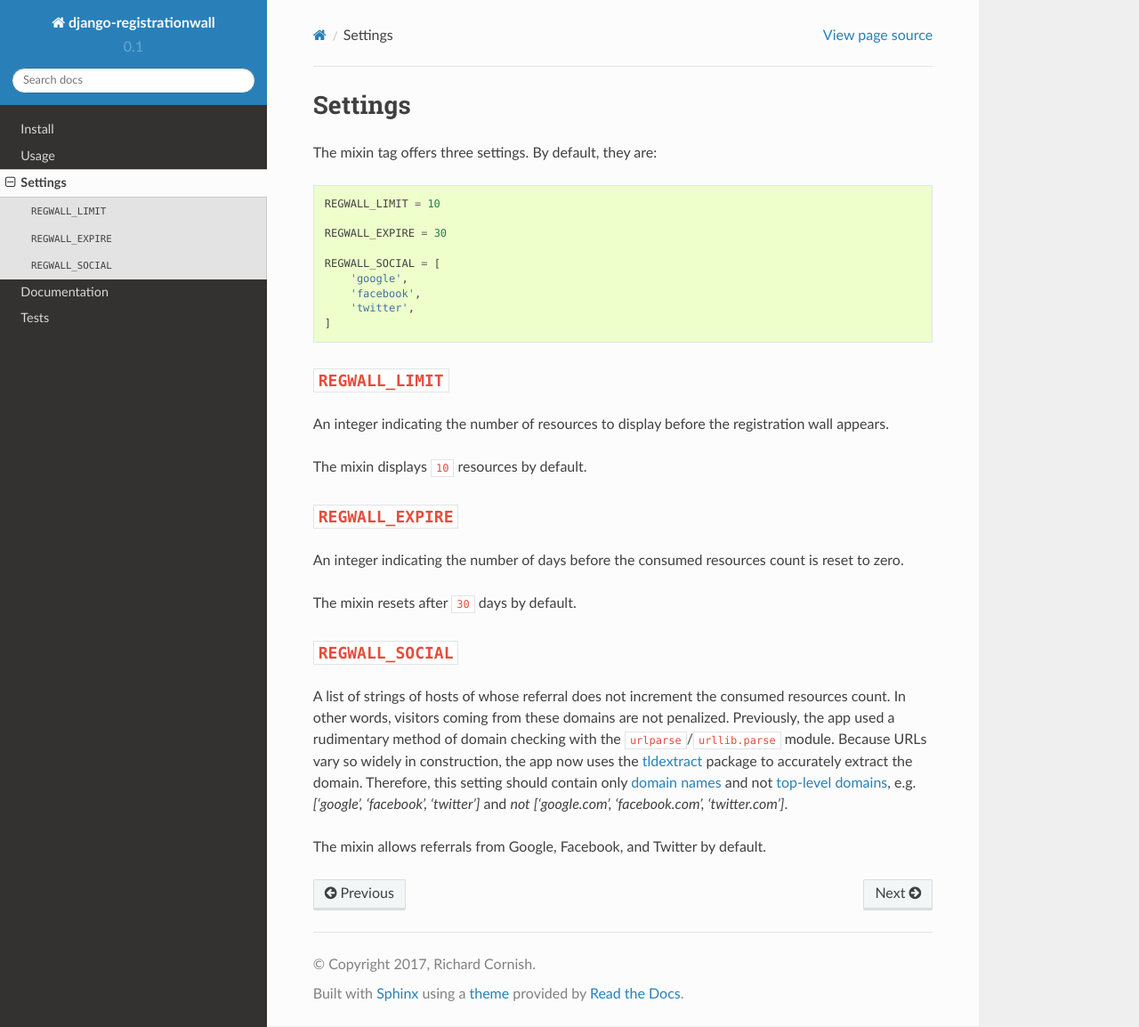
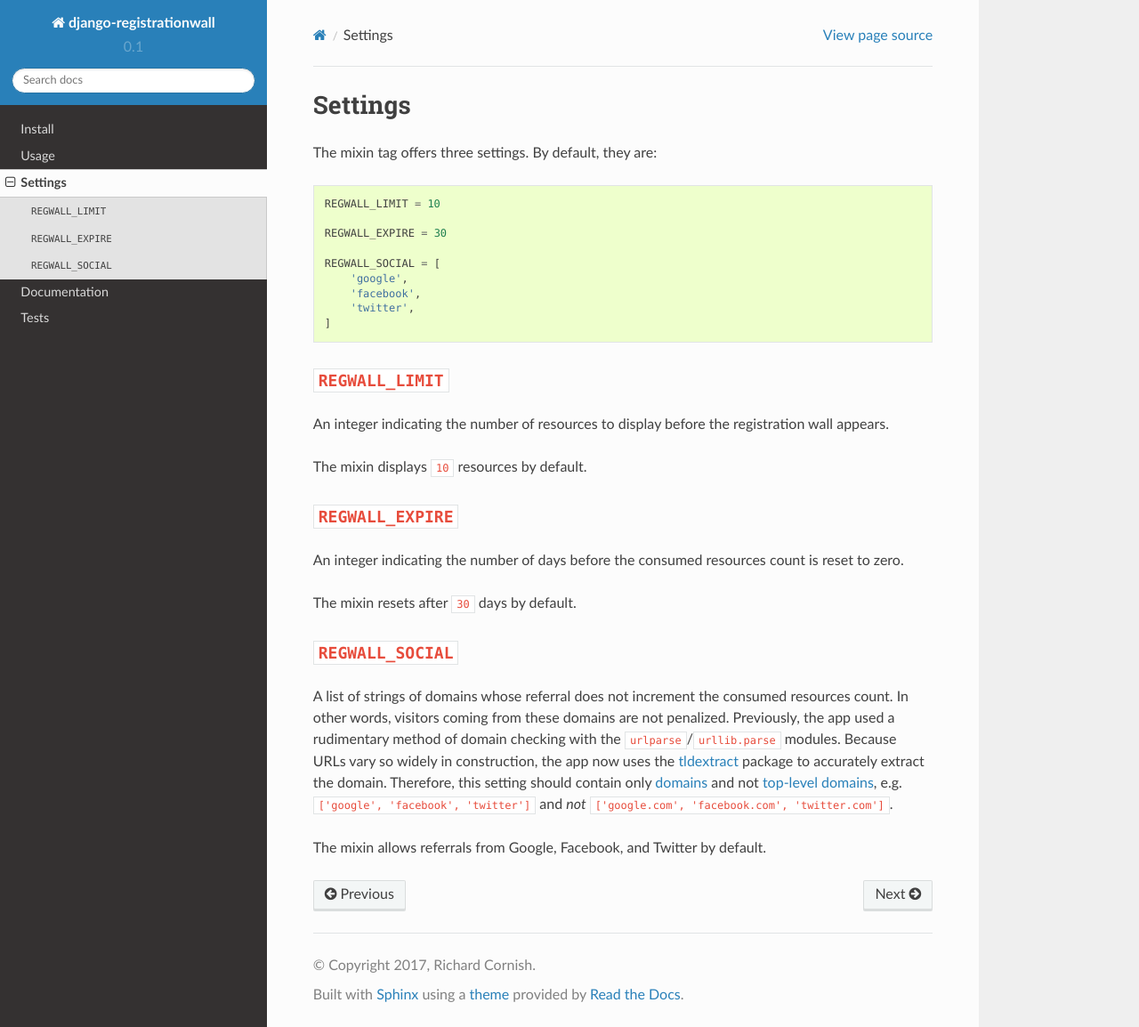
Before and after one commit to richardcornish/django-registrationwall, a Sphinx documentation site: the page built from docs/settings.rst, in a window 1280 px wide and 1154 px high. Shown: the whole window at 89% size. Built offline with Sphinx 7.4.7 and the Read the Docs theme 2.0.0, drawn with Linux system fonts in a browser that asks for light colours.

Commit message:
Fixed settings doc

```diff
--- a/docs/settings.rst
+++ b/docs/settings.rst
@@ -34,7 +34,7 @@ The mixin resets after ``30`` days by default.
 ``REGWALL_SOCIAL``
 ==================
 
-A list of strings of hosts of whose referral does not increment the consumed resources count. In other words, visitors coming from these domains are not penalized. Previously, the app used a rudimentary method of domain checking with the |urlparse|_/|urllib_parse|_ module. Because URLs vary so widely in construction, the app now uses the `tldextract <https://pypi.python.org/pypi/tldextract>`_ package to accurately extract the domain. Therefore, this setting should contain only `domain names <https://en.wikipedia.org/wiki/Domain_name>`_ and not `top-level domains <https://en.wikipedia.org/wiki/Top-level_domain>`_, e.g. `['google', 'facebook', 'twitter']` and *not* `['google.com', 'facebook.com', 'twitter.com']`.
+A list of strings of domains whose referral does not increment the consumed resources count. In other words, visitors coming from these domains are not penalized. Previously, the app used a rudimentary method of domain checking with the |urlparse|_/|urllib_parse|_ modules. Because URLs vary so widely in construction, the app now uses the `tldextract <https://pypi.python.org/pypi/tldextract>`_ package to accurately extract the domain. Therefore, this setting should contain only `domains <https://en.wikipedia.org/wiki/Domain_name>`_ and not `top-level domains <https://en.wikipedia.org/wiki/Top-level_domain>`_, e.g. ``['google', 'facebook', 'twitter']`` and *not* ``['google.com', 'facebook.com', 'twitter.com']``.
 
 The mixin allows referrals from Google, Facebook, and Twitter by default.
 
```
